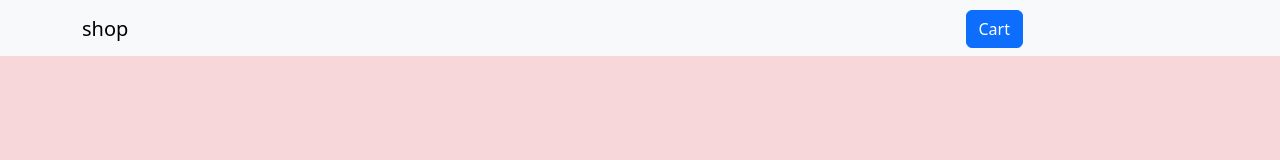
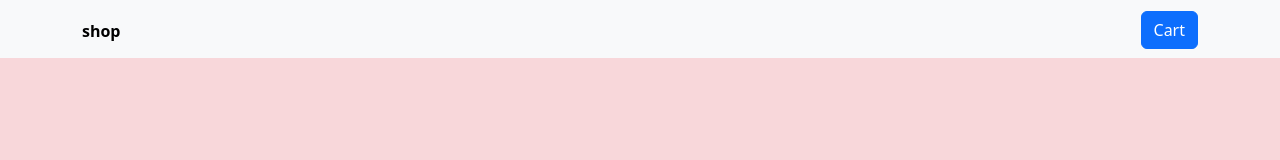
Before and after one commit to miggydai/shopping-cart, a React (Create React App) app: page / in a window 1280 px wide. Shown: the top 160 px of the page. Built offline with nearby package versions, Linux system fonts and the light colour scheme.

Commit message:
fixed navbar

```diff
--- a/src/components/Navbar/navigation.css
+++ b/src/components/Navbar/navigation.css
@@ -1,7 +1,9 @@
 .container {
   display: flex;
+  flex-direction: row;
   justify-content: space-between;
-  width: 100%;
+  align-items: center;
+
   /* margin: 5px 5px; */
   /* margin: 3px;
   padding: 5px;
--- a/src/components/Navbar/navigation.jsx
+++ b/src/components/Navbar/navigation.jsx
@@ -44,16 +44,11 @@ function Navigation({ cart, setCart, handleChange }) {
   return (
     <>
       <Navbar bg="light" expand="lg" sticky="top">
-        <Container>
-          <Col>
-            <Navbar.Brand href="#home">shop</Navbar.Brand>
-          </Col>
-          <Col xs={7}></Col>
-          <Col>
-            <Nav className="me-auto" navbarScroll>
-              <Button onClick={handleDrawerOpen}>Cart</Button>
-            </Nav>
-          </Col>
+        <Container className="justify-content-between">
+          <Navbar.Brand href="#home">
+            <span>shop</span>
+          </Navbar.Brand>
+          <Button onClick={handleDrawerOpen}>Cart </Button>
         </Container>
       </Navbar>
 
@@ -113,7 +108,7 @@ function Navigation({ cart, setCart, handleChange }) {
           </Table>
           <div className="total">
             <span>Total</span>
-            <span>Php - {price}</span>
+            <span>Php {price}</span>
           </div>
         </Offcanvas.Body>
       </Offcanvas>
```
